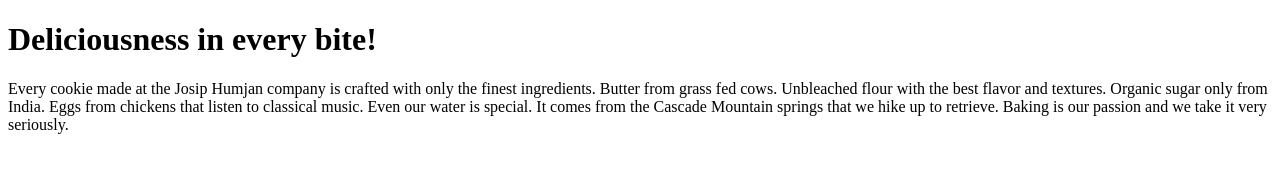
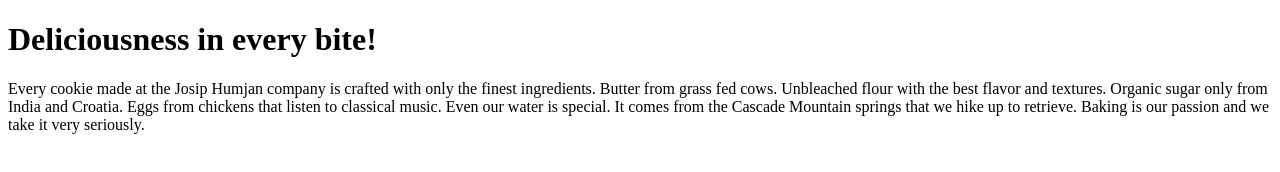
Before and after one commit to jhumjan/factory, a plain HTML site: page index.htm in a window 1280 px wide. Drawn offline with Linux system fonts and the light colour scheme.

Commit message:
Update index.htm

```diff
--- a/index.htm
+++ b/index.htm
@@ -3,7 +3,7 @@
 <body>
 
 <h1>Deliciousness in every bite!</h1>
-<p>Every cookie made at the Josip Humjan company is crafted with only the finest ingredients. Butter from grass fed cows. Unbleached flour with the best flavor and textures. Organic sugar only from India. Eggs from chickens that listen to classical music. Even our water is special. It comes from the Cascade Mountain springs that we hike up to retrieve. Baking is our passion and we take it very seriously.</p>
+<p>Every cookie made at the Josip Humjan company is crafted with only the finest ingredients. Butter from grass fed cows. Unbleached flour with the best flavor and textures. Organic sugar only from India and Croatia. Eggs from chickens that listen to classical music. Even our water is special. It comes from the Cascade Mountain springs that we hike up to retrieve. Baking is our passion and we take it very seriously.</p>
 
 </body>
 </html>
```
